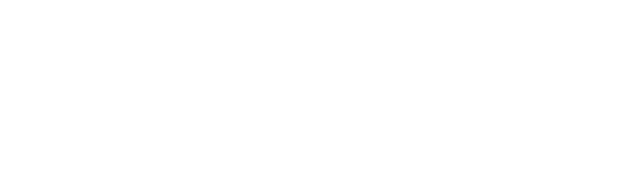
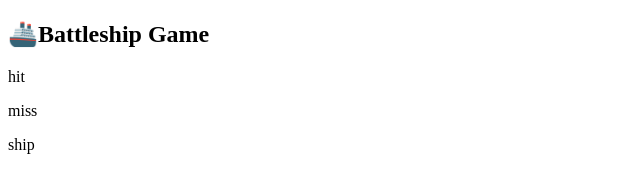
Before and after one commit to TipDevs/battleship, a website built with webpack: page src/template.html in a window 1280 px wide. Shown: the whole page, without its empty margins (0-640 px from the left). Built offline with nearby package versions, Linux system fonts and the light colour scheme.

Commit message:
Add game title and indicator guide

```diff
--- a/src/template.html
+++ b/src/template.html
@@ -6,5 +6,24 @@
     <title>🚢Battleship</title>
   </head>
   <body>
+    <main>
+      <section id="title-indicator">
+        <h1>🚢Battleship Game</h1>
+        <div class="div-indicator">
+          <div class="hit-indicator">
+            <p>hit</p>
+            <div class="indicator"></div>
+          </div>
+          <div class="miss-indicator">
+            <p>miss</p>
+            <div class="indicator"></div>
+          </div>
+          <div class="ship-indicator">
+            <p>ship</p>
+            <div class="indicator"></div>
+          </div>
+        </div>
+      </section>
+    </main>
   </body>
 </html>
```
